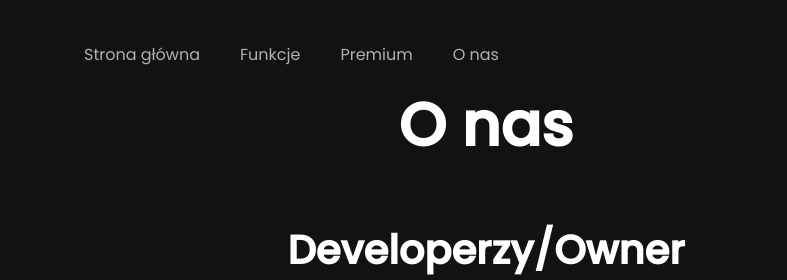
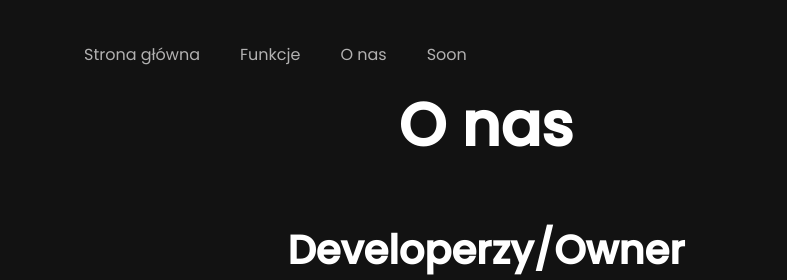
Before and after one commit to PoprostuAdamYt/elo, a plain HTML site: page About/index.html in a window 1280 px wide. Shown: the top 280 px of the page, 154-941 px from the left. Drawn offline with nearby package versions, Linux system fonts and the light colour scheme; files that its build step writes are made by us from their sources.

Commit message:
Update index.html

```diff
--- a/About/index.html
+++ b/About/index.html
@@ -27,8 +27,8 @@
                 <li class="logo"><img src="../img/logo.png" alt="Strona główna" /></li>
                 <li><a href="../index.html" class="navlinks">Strona główna</a></li>
                 <li><a href="../Features/index.html" class="navlinks">Funkcje</a></li>
-                <li><a href="../Premium/index.html" class="navlinks">Premium</a></li>
                 <li><a href="/About/index.html" class="navlinks">O nas</a></li>
+		<li><a href="../Premium/index.html" class="navlinks">Soon</a></li>
             </ul>
         </div>
     </header>
```
